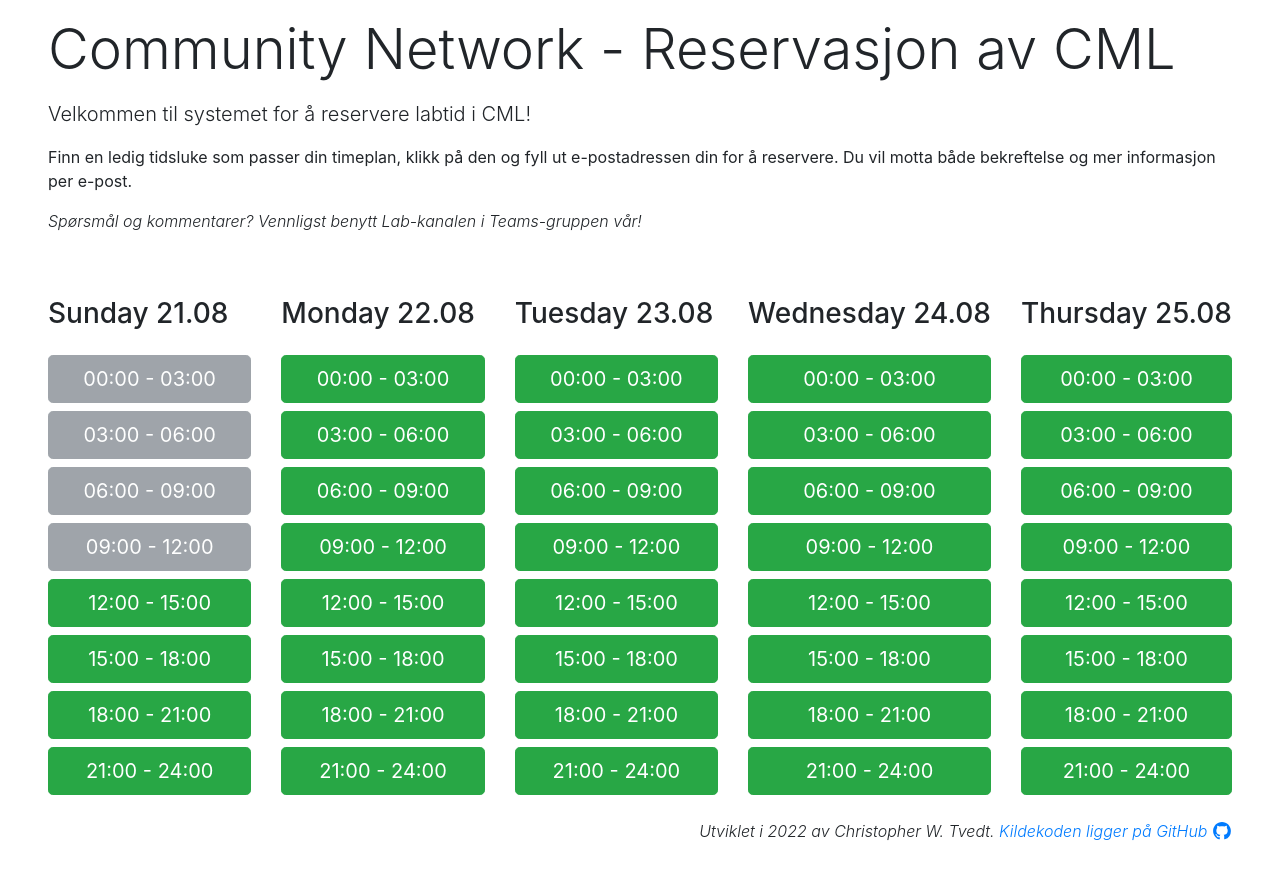
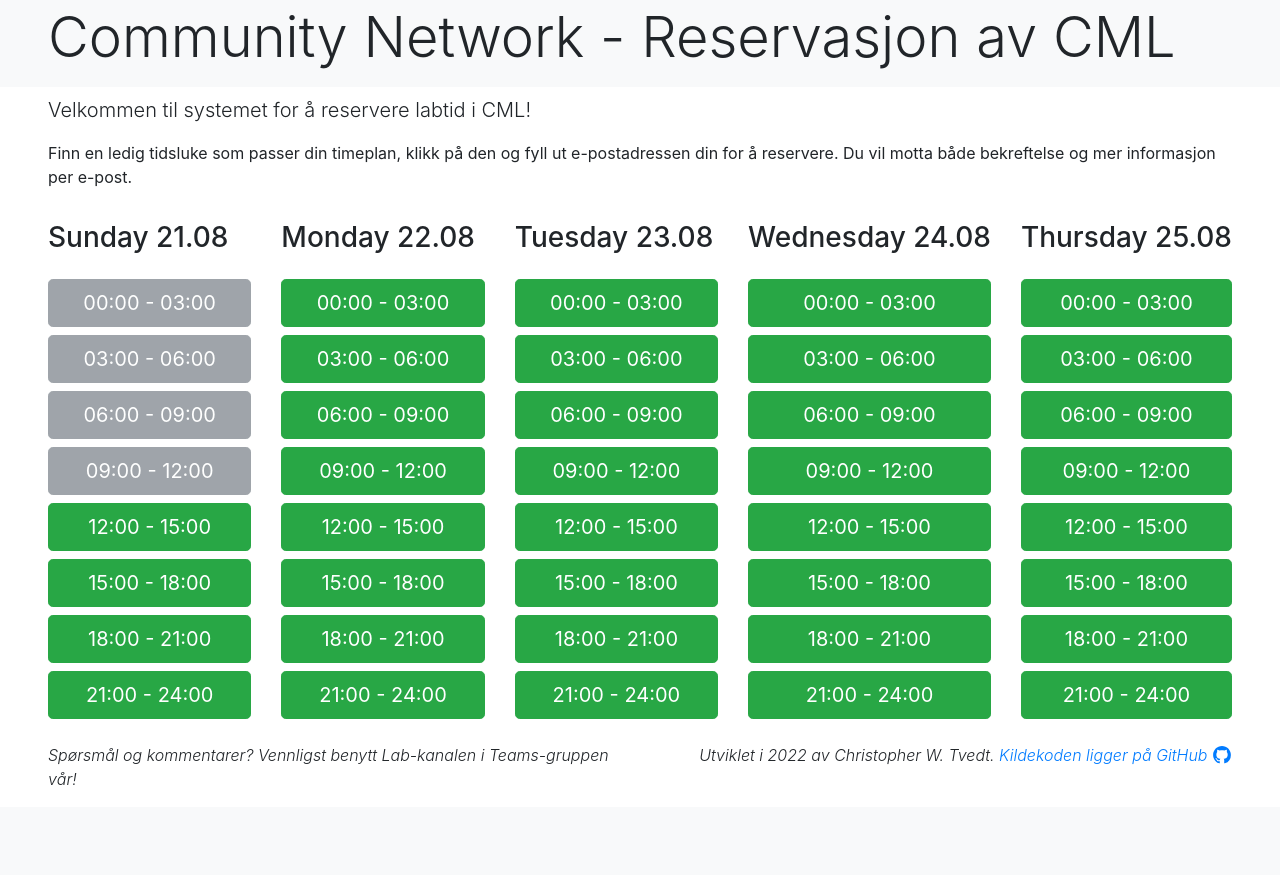
Before and after one commit to ctvedt/cml-booking, a Django app: page / in a window 1280 px wide. After the commit the page ends 785 px from the top, so only its background shows below. Run offline with Django 4.2, Linux system fonts and the light colour scheme; data that the repository does not hold is empty.

Commit message:
gui improvements

```diff
--- a/django-cmlbooking/booking/templates/booking/base.html
+++ b/django-cmlbooking/booking/templates/booking/base.html
@@ -11,7 +11,7 @@
     <title>{% block title %}Community Network{% endblock %}</title>
   </head>
   <body>
-    <div class="container-fluid px-5 py-3">
+    <div class="container-fluid px-0">
 
       <!-- Alerts -->
       {% if messages %}
@@ -21,30 +21,38 @@
       {% endif %}
 
       <!-- Header -->
-      <h1 class="pb-2 display-4">Community Network - Reservasjon av CML</h1>
+      <h1 class="px-5 bg-light pb-3 pt-1 display-4">Community Network - Reservasjon av CML</h1>
+      <div class="container-fluid px-5">
       <p class="lead">
         Velkommen til systemet for å reservere labtid i CML!
       </p>
       <p>
         Finn en ledig tidsluke som passer din timeplan, klikk på den og fyll ut e-postadressen din for å reservere. Du vil motta både bekreftelse og mer informasjon per e-post. <br />
-        <p class="text-left font-weight-light font-italic">
-          Spørsmål og kommentarer? Vennligst benytt Lab-kanalen i Teams-gruppen vår!
       </p>
-      </p>
-
       <!-- Content -->
       {% block content %}
       {% endblock %}
-
       <!-- Footer -->
+      <div class="row">
+        <div class="col">
+          <p class="mt-4 text-left font-weight-light font-italic">
+            Spørsmål og kommentarer? Vennligst benytt Lab-kanalen i Teams-gruppen vår!
+          </p>
+        </div>
+        <div class="col">
           <p class="mt-4 text-right font-weight-light font-italic">
             Utviklet i 2022 av Christopher W. Tvedt.
             <a href="https://github.com/ctvedt/cml-booking" class="link-primary" target="_blank">Kildekoden ligger på GitHub
               <svg xmlns="http://www.w3.org/2000/svg" width="20" height="20" fill="currentColor" class="bi bi-github" viewBox="0 0 16 18">
                 <path d="M8 0C3.58 0 0 3.58 0 8c0 3.54 2.29 6.53 5.47 7.59.4.07.55-.17.55-.38 0-.19-.01-.82-.01-1.49-2.01.37-2.53-.49-2.69-.94-.09-.23-.48-.94-.82-1.13-.28-.15-.68-.52-.01-.53.63-.01 1.08.58 1.23.82.72 1.21 1.87.87 2.33.66.07-.52.28-.87.51-1.07-1.78-.2-3.64-.89-3.64-3.95 0-.87.31-1.59.82-2.15-.08-.2-.36-1.02.08-2.12 0 0 .67-.21 2.2.82.64-.18 1.32-.27 2-.27.68 0 1.36.09 2 .27 1.53-1.04 2.2-.82 2.2-.82.44 1.1.16 1.92.08 2.12.51.56.82 1.27.82 2.15 0 3.07-1.87 3.75-3.65 3.95.29.25.54.73.54 1.48 0 1.07-.01 1.93-.01 2.2 0 .21.15.46.55.38A8.012 8.012 0 0 0 16 8c0-4.42-3.58-8-8-8z"></path>
-        </svg></a>
+              </svg>
+            </a>
           </p>
+        </div>
+      </div>
+
       <!-- Container end -->
+    </div>
     </div>
 
     <!-- JavaScript -->
--- a/django-cmlbooking/booking/templates/booking/index.html
+++ b/django-cmlbooking/booking/templates/booking/index.html
@@ -4,7 +4,7 @@
 <div class="row">
 {% for dayid, data in calendardata.items %}
   <div class="col">
-    <h3 class="pb-3 pt-5 text-nowrap">{{ data.dayname|title }} {{ data.daydate }}</h3>
+    <h3 class="pb-3 pt-3 text-nowrap">{{ data.dayname|title }} {{ data.daydate }}</h3>
     {% for time, status in data.bookingdata.items %}
         {% if status == 'invalid' %}
         <button type="button" class="btn btn-secondary btn-lg btn-block" disabled>{{ time|stringformat:"02d" }}:00 - {{ time|add:"3"|stringformat:"02d" }}:00</button>
```
Lines whose indentation alone changed are shown as unchanged.
